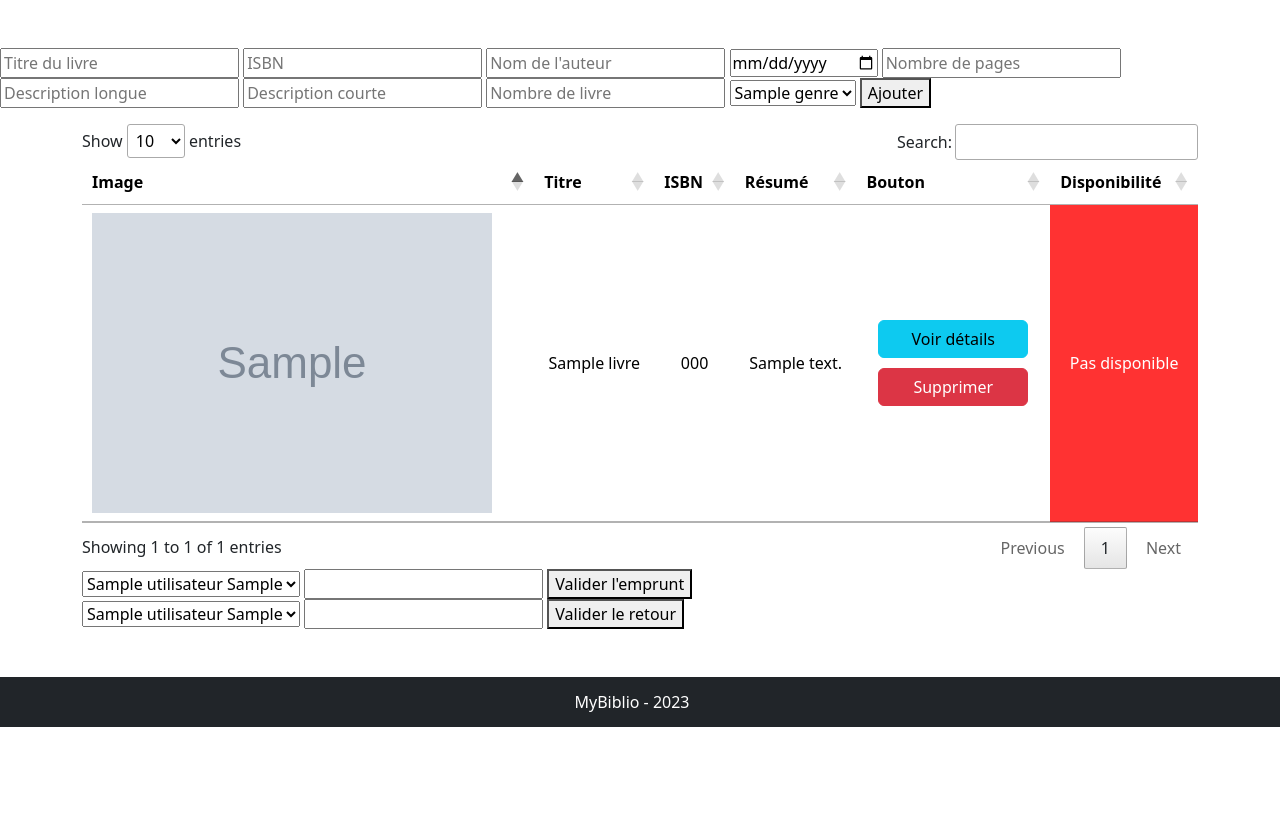
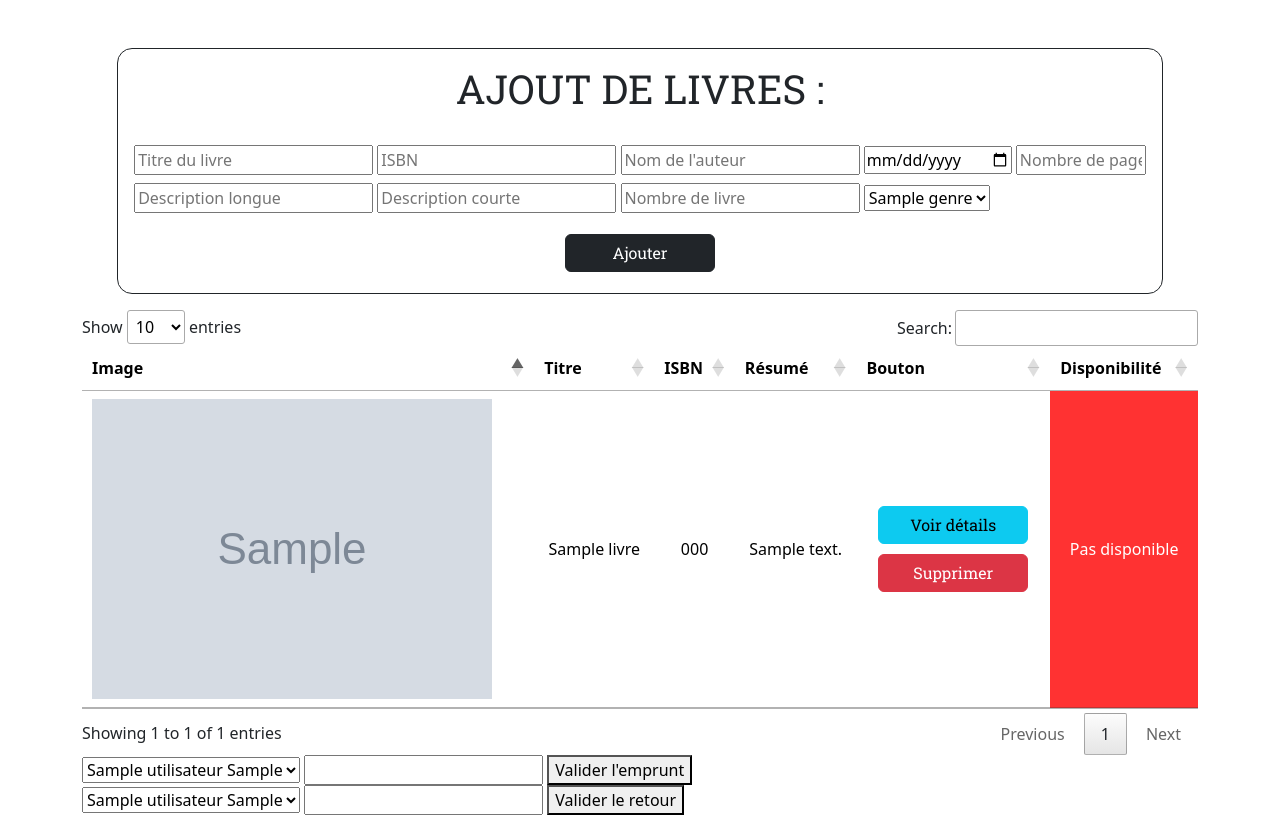
Before and after one commit to JasonBrastel/projet_biblio, a PHP site: page /Projet/ in a window 1280 px wide. Shown: the part 56-888 px from the top of the page. Before the commit the page ends 783 px from the top, so only its background shows below. Run offline with PHP 8.4, Linux system fonts and the light colour scheme; tables that the repository leaves empty or names only in its code hold one stand-in row (values such as "Sample post"); grey boxes marked "Sample" are stand-in pictures; data that the repository does not hold is empty; some libraries are stand-ins or nearby versions.

Commit message:
maj du style ajout de livres

```diff
--- a/index.php
+++ b/index.php
@@ -39,6 +39,9 @@ $selectAuteur = $dao-> getAuteurDatalist();
     <link href="https://cdn.jsdelivr.net/npm/bootstrap@5.3.2/dist/css/bootstrap.min.css" rel="stylesheet" integrity="sha384-T3c6CoIi6uLrA9TneNEoa7RxnatzjcDSCmG1MXxSR1GAsXEV/Dwwykc2MPK8M2HN" crossorigin="anonymous">
     <link rel="stylesheet" href="https://cdn.datatables.net/1.13.7/css/jquery.dataTables.min.css">
     <link rel="stylesheet" href="style/style.css">
+    <link rel="preconnect" href="https://fonts.googleapis.com">
+<link rel="preconnect" href="https://fonts.gstatic.com" crossorigin>
+<link href="https://fonts.googleapis.com/css2?family=Roboto+Slab&display=swap" rel="stylesheet">
 </head>
 
 
@@ -72,10 +75,11 @@ $selectAuteur = $dao-> getAuteurDatalist();
             </div>
         </div>
     </nav>
-<section>
-
+<section class="d-flex justify-content-center" >
+    <div class="article d-flex flex-column px-3 py-3" style="border: solid 1px; border-radius:15px;">
+<div class="mb-2">
 <form method="POST">
-
+<h1 class="d-flex justify-content-center">AJOUT DE LIVRES :</h1>  <br>
 <input type="text" name="titre_livre" placeholder="Titre du livre" required />
 <input type="text" name="isbn" placeholder="ISBN" required />
 <input type="text" list="choix_auteur" name="nom_auteur" placeholder="Nom de l'auteur" required/>
@@ -87,21 +91,26 @@ $selectAuteur = $dao-> getAuteurDatalist();
         </datalist>
 
 <input type="date" name="date_parution" name="trip-start" value="" required/>
-<input type="text" name="nombrePage" placeholder="Nombre de pages"required/>
+<input style="width:130px;"type="text" name="nombrePage" placeholder="Nombre de pages"required/>
+</div>
+
+<div>
+
 <input type="text" name="long_description" placeholder="Description longue" />
 <input type="text" name="short_description" placeholder="Description courte" />
 <input type="text" name="quantity" placeholder="Nombre de livre" />
-<select name="genre" >
+<select  name="genre" >
     <?php foreach ($selectGenre as $livre) {?>
     <option value="<?php print $livre["id_genre"]?>"><?php print $livre["nom_genre"]?> </option>
 <?php } ?>
+
+</div>
 </select>
-
-<button name="btn_ajouter" type="submit">Ajouter</button>
-
+<div class="d-flex justify-content-center mt-3">
+<button style="font-family: 'Roboto Slab', serif;" type="submit" name="btn_ajouter" class="btn btn-dark details-btn" >Ajouter</button>
+</div>
 </form>
-</body>
-<footer>
+</div>
 
 
 </section>
@@ -130,10 +139,10 @@ $selectAuteur = $dao-> getAuteurDatalist();
 
                         <td class="dispo-col">
                             <!-- Bouton détails -->
-                            <button class="btn btn-info details-btn " data-bs-toggle="modal" data-bs-target="#livreModal<?php echo $livre['id_livre']; ?>">Voir détails</button>
+                            <button  style="font-family: 'Roboto Slab', serif;" class="btn btn-info details-btn " data-bs-toggle="modal" data-bs-target="#livreModal<?php echo $livre['id_livre']; ?>">Voir détails</button>
                             <!-- Bouton supprimer -->
                             <form method="POST" action="suppr.php">
-                                <button id="btn_suppr" type="submit" name="btn_suppr" value="<?php echo $livre['id_livre']; ?>" class="btn btn-danger details-btn" data-bs-toggle="modal" data-bs-target="#confirmModal">Supprimer</button>
+                                <button id="btn_suppr" type="submit" name="btn_suppr" value="<?php echo $livre['id_livre']; ?>" style="font-family: 'Roboto Slab', serif;" class="btn btn-danger details-btn" data-bs-toggle="modal" data-bs-target="#confirmModal">Supprimer</button>
                             </form>
                         </td>
 
@@ -158,7 +167,7 @@ $selectAuteur = $dao-> getAuteurDatalist();
                                     <p>Description: <?php echo $livre['shortDescription']; ?></p>
                                 </div>
                                 <div class="modal-footer">
-                                    <button type="button" class="btn btn-secondary" data-bs-dismiss="modal">Fermer</button>
+                                    <button type="button" class="btn btn-dark" data-bs-dismiss="modal">Fermer</button>
                                 </div>
                             </div>
                         </div>
--- a/style/style.css
+++ b/style/style.css
@@ -19,3 +19,7 @@
     text-align: center !important;
     vertical-align: middle !important;
 }
+
+h1 {
+    font-family: 'Roboto Slab', serif;
+}
```
